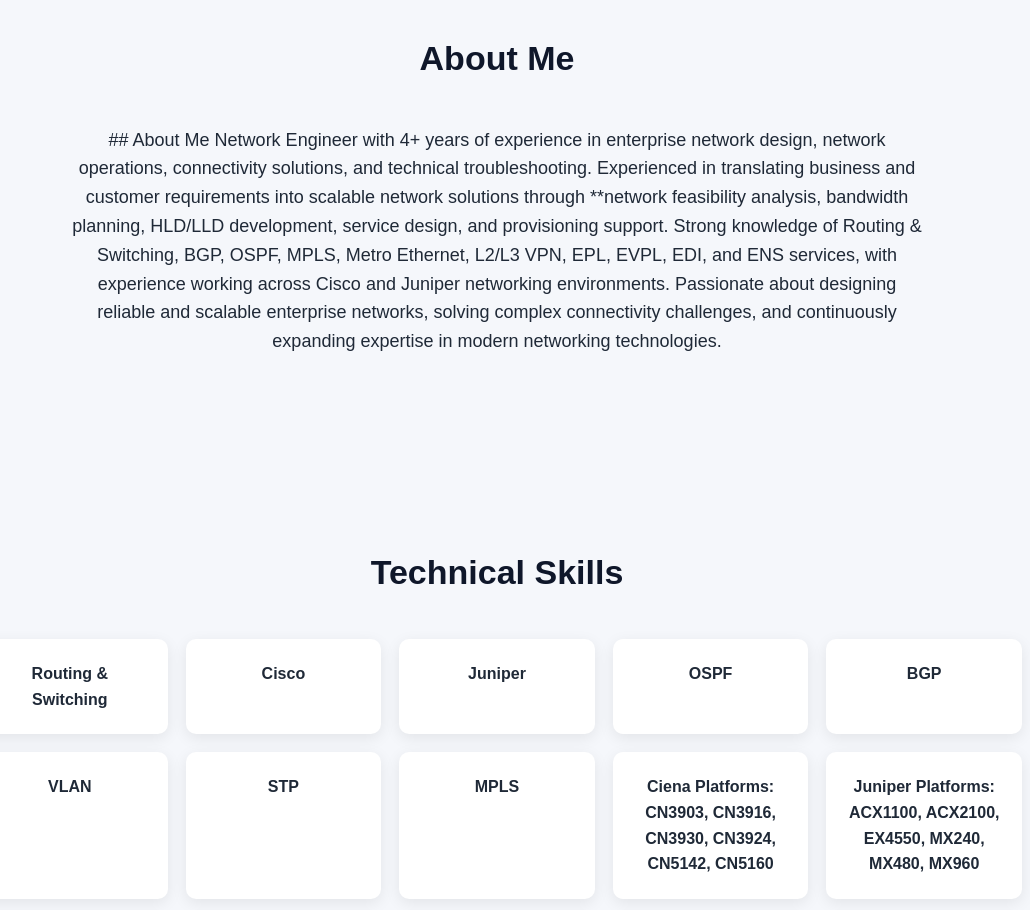
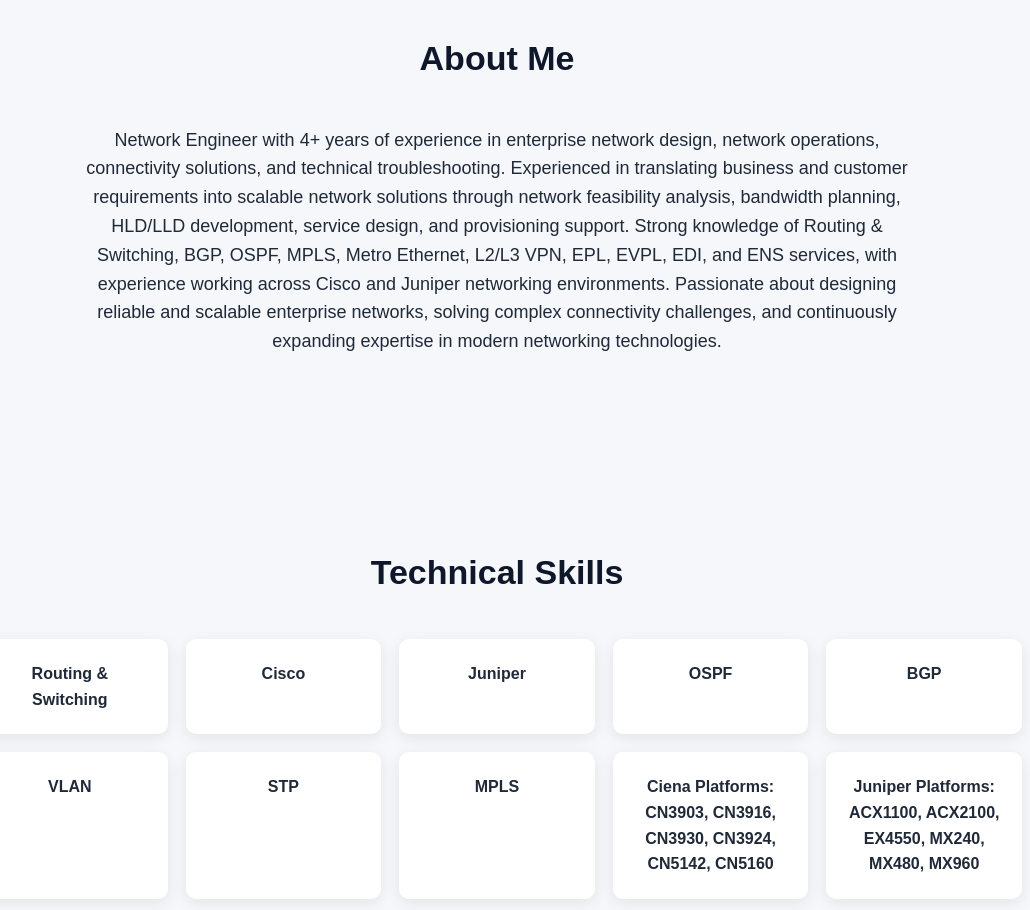
Before and after one commit to vinothapalraj-spec/network-engineer-portfolio, a plain HTML site: page index.html in a window 1280 px wide. Shown: the part 840-1750 px from the top of the page, without its empty margins (143-1173 px from the left). Drawn offline with Linux system fonts and the light colour scheme.

Commit message:
Update index.html

```diff
--- a/index.html
+++ b/index.html
@@ -297,10 +297,9 @@
     <div class="about">
 
         <p>
-            ## About Me
 
 Network Engineer with 4+ years of experience in enterprise network design, network operations, connectivity solutions, and technical troubleshooting.
-Experienced in translating business and customer requirements into scalable network solutions through **network feasibility analysis, bandwidth planning, HLD/LLD development, service design, and provisioning support.
+Experienced in translating business and customer requirements into scalable network solutions through network feasibility analysis, bandwidth planning, HLD/LLD development, service design, and provisioning support.
 Strong knowledge of Routing & Switching, BGP, OSPF, MPLS, Metro Ethernet, L2/L3 VPN, EPL, EVPL, EDI, and ENS services, with experience working across Cisco and Juniper networking environments.
 Passionate about designing reliable and scalable enterprise networks, solving complex connectivity challenges, and continuously expanding expertise in modern networking technologies.
 
```
